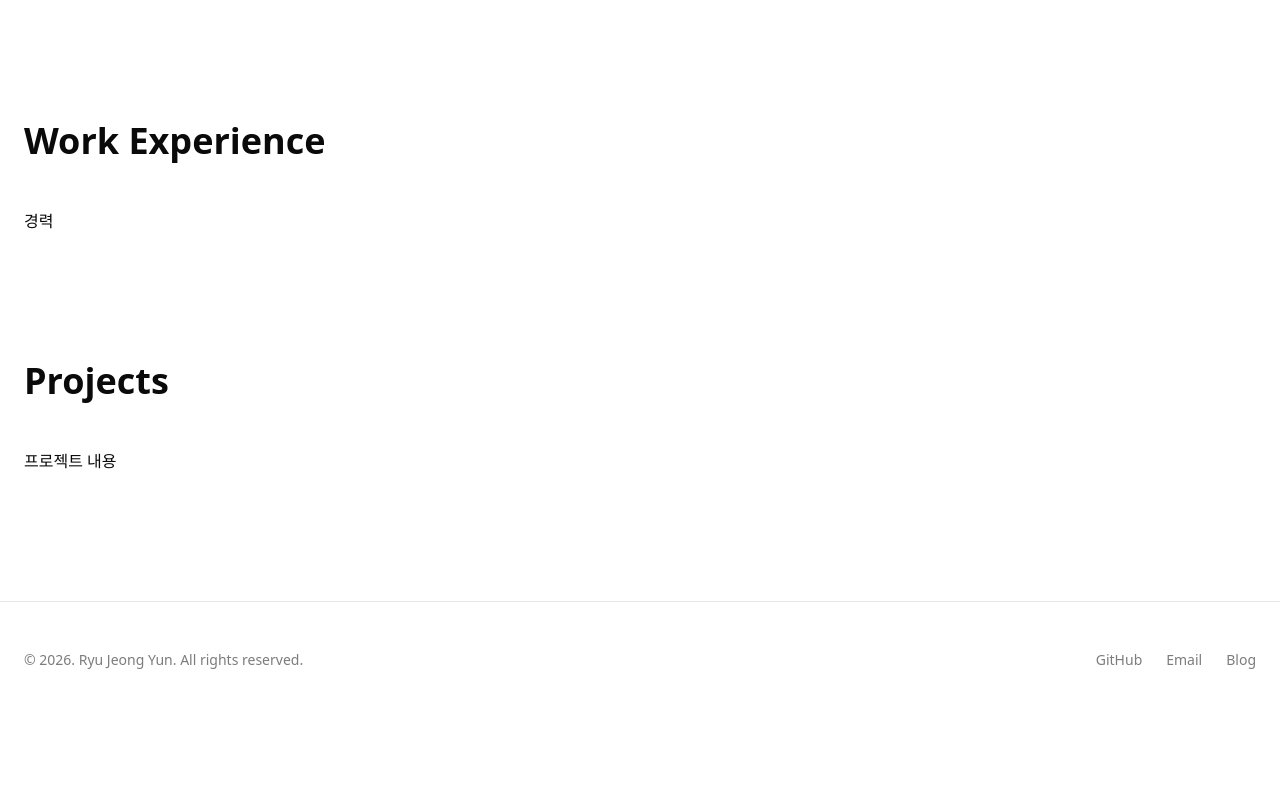
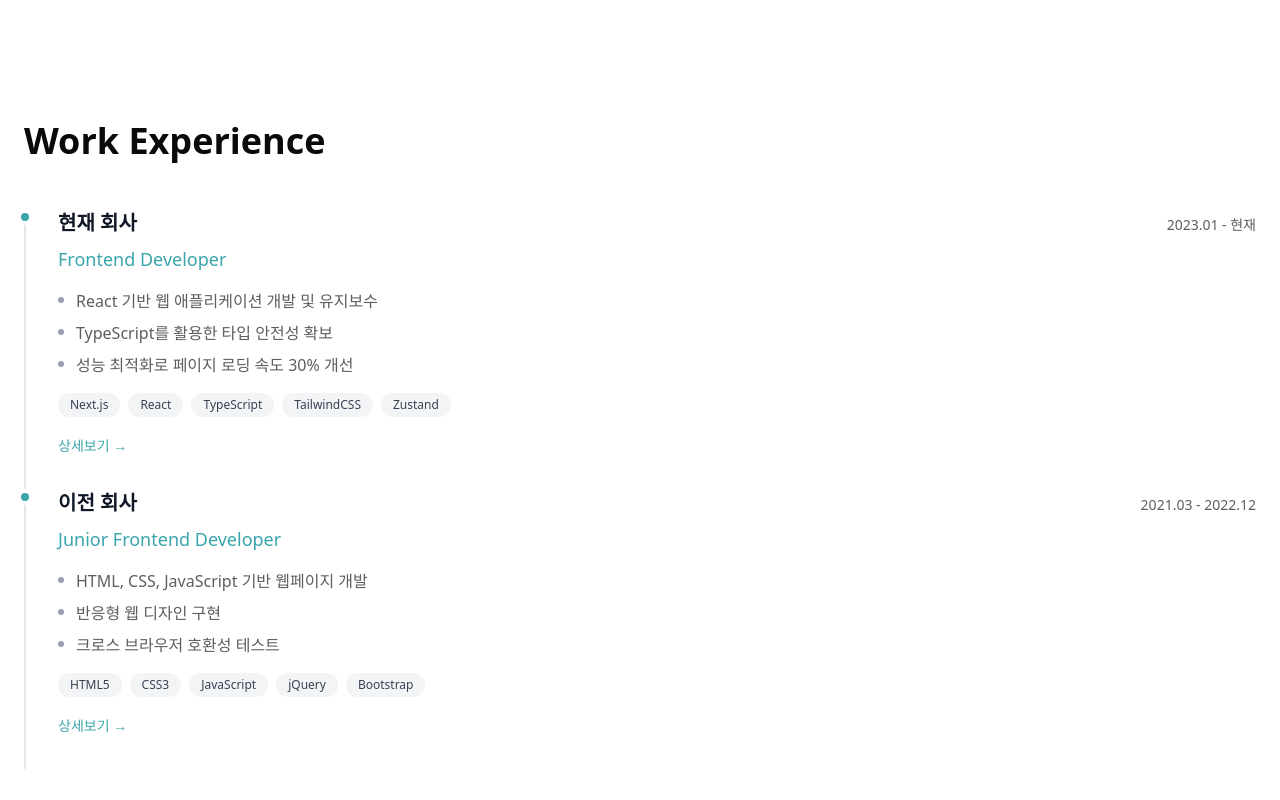
Before and after one commit to meldyssey/rjy-portfolio, a Next.js app: page / in a window 1280 px wide. Shown: the part 980-1780 px from the top of the page. Before the commit the page ends 1698 px from the top, so only its background shows below. Built offline with nearby package versions, Linux system fonts and the light colour scheme.

Commit message:
feat: MDX 기반 경력 사항 기능 구현
- gray-matter, marked 라이브러리 추가
- MDX 파일 파싱 및 데이터 로드 로직 구현 (src/lib/mdx.ts)
- 경력 사항 표시를 위한 Experiences 컴포넌트 및 타임라인 UI 구현
- 관련 타입 정의 (src/types.ts)

```diff
--- a/src/app/globals.css
+++ b/src/app/globals.css
@@ -2,7 +2,7 @@
 
 :root {
   --primary: #3aa5aa;
-  --neutral: #7c7c7c;
+  --neutral: #5e5e5e;
 }
 
 body {
--- a/src/app/page.tsx
+++ b/src/app/page.tsx
@@ -1,6 +1,6 @@
-import Image from "next/image";
+import Experiences from "@/components/Experiences";
 
-export default function Home() {
+export default async function Home() {
   return (
     <div>
       {/* Hero */}
@@ -21,11 +21,8 @@ export default function Home() {
         <p>소개 내용</p>
       </section>
 
-      {/* Experience */}
-      <section id="experience" className="mb-32">
-        <h2 className="mb-12 text-4xl font-bold">Work Experience</h2>
-        <p>경력</p>
-      </section>
+      {/* Experiences */}
+      <Experiences />
 
       {/* Projects */}
       <section id="projects" className="mb-32">
--- /dev/null
+++ b/src/components/Experiences.tsx
@@ -0,0 +1,80 @@
+import { getAllExperiences } from "@/lib/mdx";
+import { ExperienceData, ExperienceMetadata, ExperienceProps } from "@/types";
+import Link from "next/link";
+import React from "react";
+
+export function ExperienceItem({ ...experience }: ExperienceProps) {
+  return (
+    <article className="relative pl-8 border-l-2 border-gray-200">
+      {/* 타임라인 점 */}
+      <div className="absolute -left-[9px] top-0 h-4 w-4 rounded-full bg-primary border-4 border-white"></div>
+
+      {/* 내용 */}
+      <div className="pb-8">
+        <div className="flex flex-col md:flex-row md:items-baseline md:justify-between mb-2">
+          <h3 className="text-xl font-bold text-gray-900">
+            {experience.company}
+          </h3>
+          <span className="text-sm text-neutral">{experience.period}</span>
+        </div>
+
+        <p className="text-lg font-medium text-primary mb-4">
+          {experience.position}
+        </p>
+
+        {/* 요약 */}
+        <ul className="space-y-2 mb-4">
+          {experience.summary.map((item, i) => (
+            <li key={i} className="flex gap-3">
+              <span className="mt-2 h-1.5 w-1.5 flex-shrink-0 rounded-full bg-gray-400"></span>
+              <span className="text-neutral">{item}</span>
+            </li>
+          ))}
+        </ul>
+
+        {/* 기술 스택 */}
+        <div className="mb-4">
+          <div className="flex flex-wrap gap-2">
+            {experience.techStack.map((tech, i) => (
+              <span
+                key={i}
+                className="px-3 py-1 text-xs font-medium bg-gray-100 text-gray-700 rounded-full"
+              >
+                {tech}
+              </span>
+            ))}
+          </div>
+        </div>
+
+        {/* 상세보기 링크 */}
+        <Link
+          href={`/experience/${experience.slug}`}
+          className="inline-flex items-center gap-2 text-sm font-medium text-primary hover:underline"
+        >
+          상세보기 →
+        </Link>
+      </div>
+    </article>
+  );
+}
+
+export default function Experiences() {
+  const experiencesData = getAllExperiences();
+  const experiences = experiencesData.map((exp) => ({
+    company: exp.metadata.company,
+    position: exp.metadata.position,
+    period: exp.metadata.period,
+    order: exp.metadata.order,
+    summary: exp.metadata.summary,
+    techStack: exp.metadata.techStack,
+    slug: exp.slug,
+  }));
+  return (
+    <section id="experience" className="mb-32">
+      <h2 className="mb-12 text-4xl font-bold">Work Experience</h2>
+      {experiences.map((experience) => (
+        <ExperienceItem {...experience} key={experience.order} />
+      ))}
+    </section>
+  );
+}
--- /dev/null
+++ b/src/content/experiences/company-1.mdx
@@ -0,0 +1,43 @@
+---
+company: "현재 회사"
+position: "Frontend Developer"
+period: "2023.01 - 현재"
+order: 1
+summary:
+  - "React 기반 웹 애플리케이션 개발 및 유지보수"
+  - "TypeScript를 활용한 타입 안전성 확보"
+  - "성능 최적화로 페이지 로딩 속도 30% 개선"
+techStack:
+  - "Next.js"
+  - "React"
+  - "TypeScript"
+  - "TailwindCSS"
+  - "Zustand"
+---
+
+## 상세 업무 내용
+
+### 프로젝트 A - 대규모 리팩토링
+
+- Redux에서 Zustand로 상태관리 마이그레이션 진행
+- 번들 사이즈 40% 감소 달성
+- 코드 복잡도 30% 개선
+
+### 프로젝트 B - 신규 기능 개발
+
+- 실시간 채팅 기능 구현
+- WebSocket 기반 알림 시스템 구축
+- E2E 테스트 도입 (Playwright)
+
+## 기술적 성과
+
+- 페이지 로딩 속도 평균 **30% 개선**
+- 코드 커버리지 **80% 이상** 달성
+- 배포 자동화로 배포 시간 **70% 단축**
+
+## 협업 및 문화
+
+- 주간 코드 리뷰 세션 진행
+- 기술 문서 작성 및 지식 공유
+- 주니어 개발자 멘토링
+  content/experiences/company-2.mdx
--- /dev/null
+++ b/src/content/experiences/company-2.mdx
@@ -0,0 +1,36 @@
+---
+company: "이전 회사"
+position: "Junior Frontend Developer"
+period: "2021.03 - 2022.12"
+order: 2
+summary:
+  - "HTML, CSS, JavaScript 기반 웹페이지 개발"
+  - "반응형 웹 디자인 구현"
+  - "크로스 브라우저 호환성 테스트"
+techStack:
+  - "HTML5"
+  - "CSS3"
+  - "JavaScript"
+  - "jQuery"
+  - "Bootstrap"
+---
+
+## 주요 프로젝트
+
+### 회사 홈페이지 리뉴얼
+
+- 레거시 코드베이스 현대화
+- 반응형 디자인 적용
+- 모바일 최적화
+
+### 관리자 대시보드 개발
+
+- 차트 라이브러리 통합 (Chart.js)
+- 실시간 데이터 시각화
+- 사용자 권한 관리 기능
+
+## 학습 및 성장
+
+- JavaScript ES6+ 문법 학습 및 적용
+- Git 협업 워크플로우 습득
+- 애자일 방법론 경험
--- /dev/null
+++ b/src/content/experiences/company-template.md
@@ -0,0 +1,43 @@
+---
+company: "현재 회사"
+position: "Frontend Developer"
+period: "2023.01 - 현재"
+order: 1
+summary:
+  - "React 기반 웹 애플리케이션 개발 및 유지보수"
+  - "TypeScript를 활용한 타입 안전성 확보"
+  - "성능 최적화로 페이지 로딩 속도 30% 개선"
+techStack:
+  - "Next.js"
+  - "React"
+  - "TypeScript"
+  - "TailwindCSS"
+  - "Zustand"
+---
+
+## 상세 업무 내용
+
+### 프로젝트 A - 대규모 리팩토링
+
+- Redux에서 Zustand로 상태관리 마이그레이션 진행
+- 번들 사이즈 40% 감소 달성
+- 코드 복잡도 30% 개선
+
+### 프로젝트 B - 신규 기능 개발
+
+- 실시간 채팅 기능 구현
+- WebSocket 기반 알림 시스템 구축
+- E2E 테스트 도입 (Playwright)
+
+## 기술적 성과
+
+- 페이지 로딩 속도 평균 **30% 개선**
+- 코드 커버리지 **80% 이상** 달성
+- 배포 자동화로 배포 시간 **70% 단축**
+
+## 협업 및 문화
+
+- 주간 코드 리뷰 세션 진행
+- 기술 문서 작성 및 지식 공유
+- 주니어 개발자 멘토링
+  content/experiences/company-2.mdx
--- /dev/null
+++ b/src/lib/mdx.ts
@@ -0,0 +1,49 @@
+import fs from "fs";
+import path from "path";
+import matter from "gray-matter";
+import { ExperienceData, ExperienceMetadata } from "@/types";
+
+const experienceDirectory = path.join(process.cwd(), "src/content/experiences");
+
+export function getAllExperiences(): ExperienceData[] {
+  if (!fs.existsSync(experienceDirectory)) {
+    return [];
+  }
+
+  const fileNames = fs.readdirSync(experienceDirectory);
+
+  const experiences = fileNames
+    .filter((fileName) => fileName.endsWith(".mdx"))
+    .map((fileName) => {
+      const slug = fileName.replace(/\.mdx$/, "");
+      const fullPath = path.join(experienceDirectory, fileName);
+      const fileContents = fs.readFileSync(fullPath, "utf-8");
+      const { data, content } = matter(fileContents);
+
+      return {
+        metadata: data as ExperienceMetadata,
+        content,
+        slug,
+      };
+    });
+  return experiences.sort((a, b) => a.metadata.order - b.metadata.order);
+}
+
+export function getExperienceBySlug(slug: string): ExperienceData | null {
+  const fullPath = path.join(experienceDirectory, `${slug}.mdx`);
+
+  if (!fs.existsSync(fullPath)) {
+    return null;
+  }
+
+  const fileContents = fs.readFileSync(fullPath, "utf-8");
+  const { data, content } = matter(fileContents);
+
+  console.log(data);
+
+  return {
+    metadata: data as ExperienceMetadata,
+    content,
+    slug,
+  };
+}
--- /dev/null
+++ b/src/types.ts
@@ -0,0 +1,18 @@
+export interface ExperienceMetadata {
+  company: string;
+  position: string;
+  period: string;
+  order: number;
+  summary: string[];
+  techStack: string[];
+}
+
+export interface ExperienceData {
+  metadata: ExperienceMetadata;
+  content: string;
+  slug: string;
+}
+
+export interface ExperienceProps extends ExperienceMetadata {
+  slug: string;
+}
```
Also changed, not shown: package.json (+9 -6 lines), 2 other files (tests, documents, lock files or other folders).
